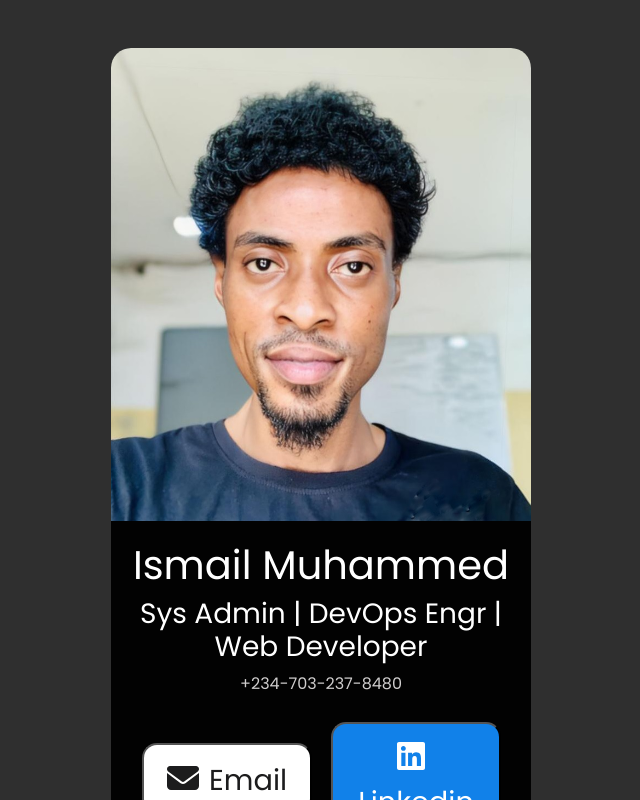
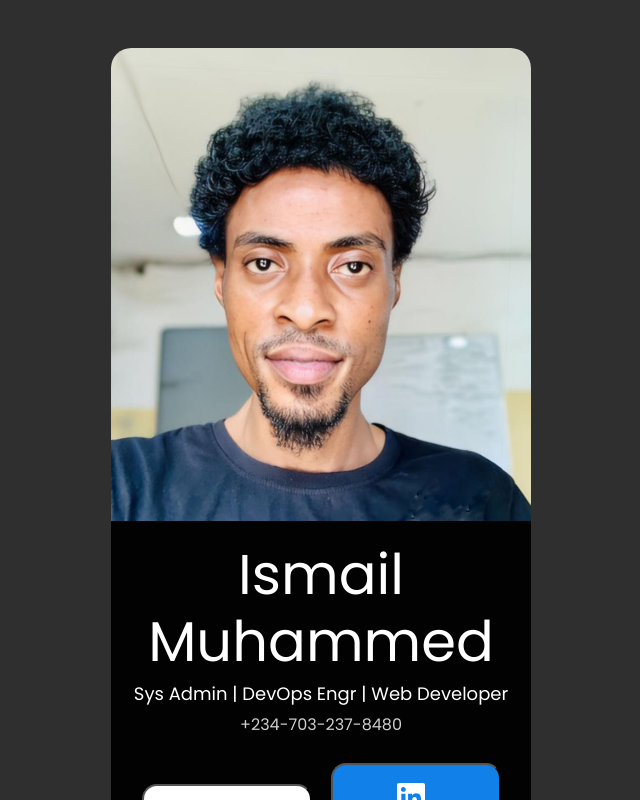
Before and after one commit to IsmailMuhammed2019/ismail_muhammed_digital_business_card, a React (Create React App) app: page / in a window 1280 px wide. Shown: the whole page, without its empty margins (319-959 px from the left). Built offline with nearby package versions, Linux system fonts and the light colour scheme.

Commit message:
update name and skills

```diff
--- a/src/App.css
+++ b/src/App.css
@@ -15,12 +15,12 @@ body {
  overflow: auto;
 }
 
- h1 {
-    font-size: 3rem;
+ .name > h1 {
+    font-size: 3.5rem;
  }
 
-h3 {
-    font-size: 1.5rem;
+.name > h3 {
+    font-size: 18px;
 }
 
 p {
```
